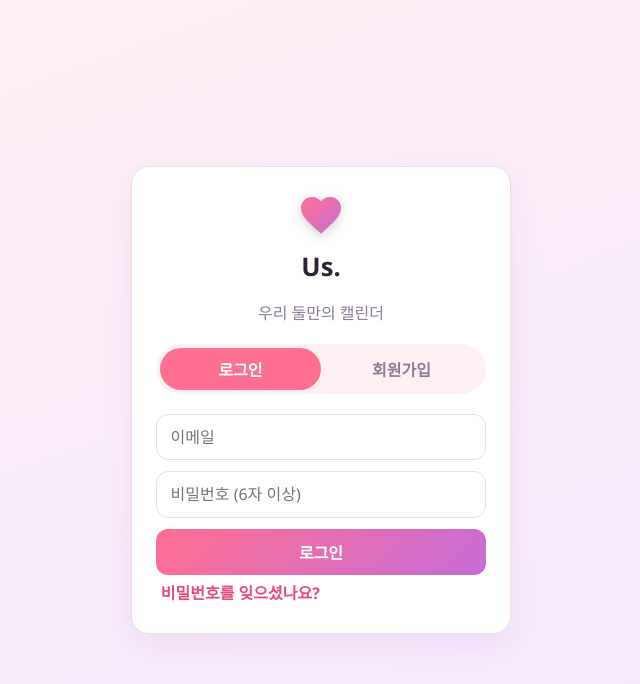
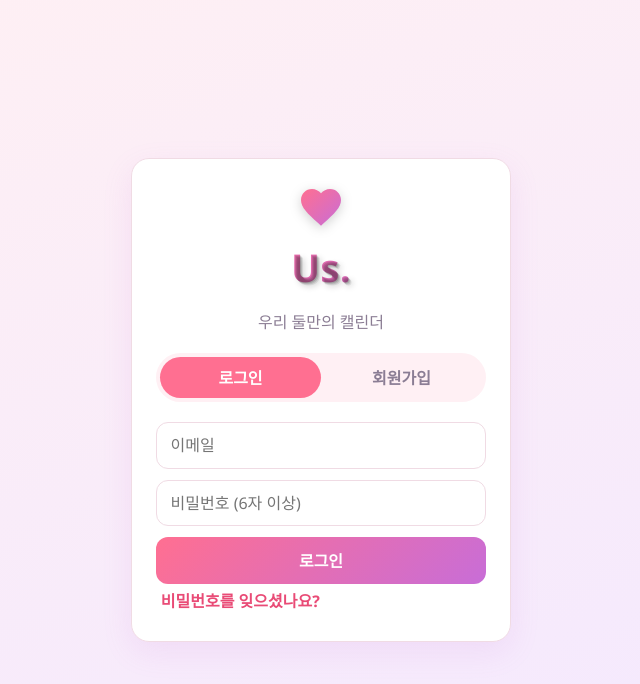
Before and after one commit to yun-cording/couple-calendar, a React (Vite) app: page / in a window 1280 px wide. Shown: the top 684 px of the page, without its empty margins (319-959 px from the left). Built offline with nearby package versions, Linux system fonts and the light colour scheme; no server answers.

Commit message:
Auto-commit: 2026-08-20 15:53

```diff
--- a/src/index.css
+++ b/src/index.css
@@ -230,7 +230,19 @@ a {
 }
 .brand h1 {
   margin: 0.3rem 0 0.1rem;
-  font-size: 1.6rem;
+  font-size: 2.4rem;
+  font-weight: 800;
+  letter-spacing: 0.01em;
+  /* 지금 고른 테마의 포인트 색 그라데이션을 입히고, 겹겹이 쌓은 text-shadow로 입체감(엠보싱)을 냅니다 */
+  background: linear-gradient(135deg, var(--primary), var(--accent));
+  -webkit-background-clip: text;
+  background-clip: text;
+  color: transparent;
+  text-shadow:
+    1px 1px 0 rgba(0, 0, 0, 0.14),
+    2px 2px 0 rgba(0, 0, 0, 0.11),
+    3px 3px 0 rgba(0, 0, 0, 0.08),
+    4px 4px 6px rgba(0, 0, 0, 0.18);
 }
 
 .tab-switch {
```
